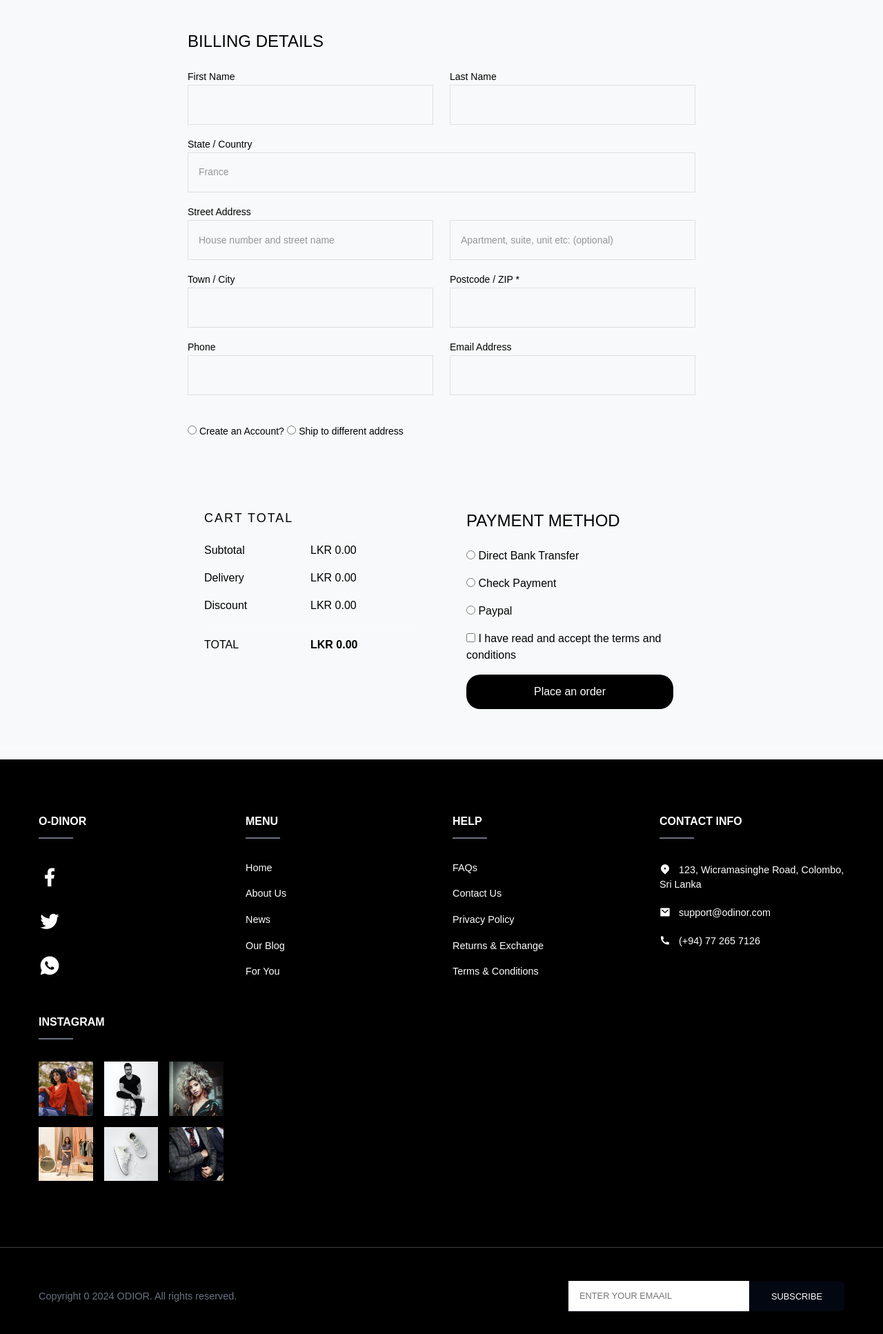
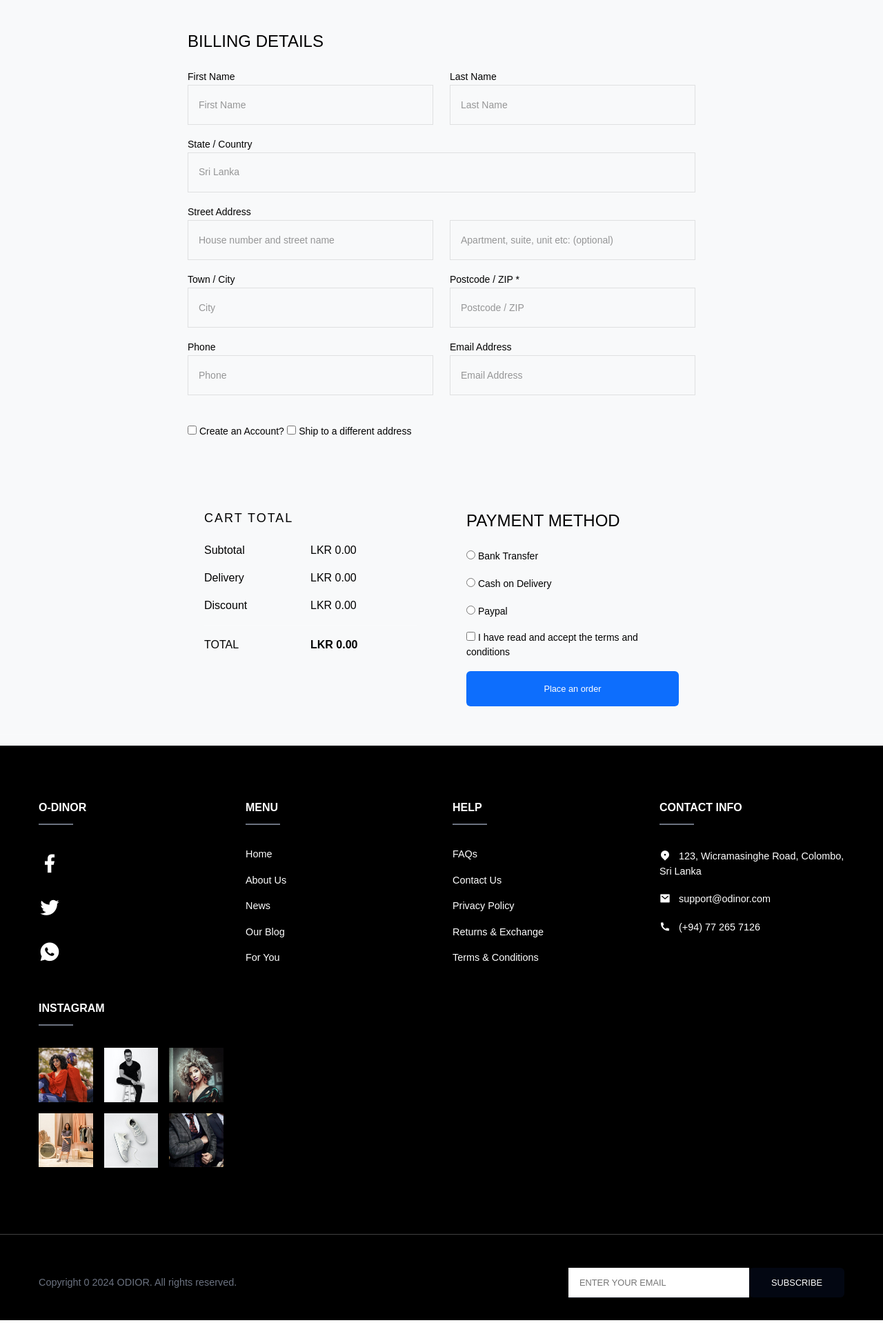
Before and after one commit to AkashMaheema/o-dinor-new, a PHP site: page /checkout.php in a window 1280 px wide. Shown: the part 504-2438 px from the top of the page at 69% size. Run offline with PHP 8.4, Linux system fonts and the light colour scheme; some libraries are stand-ins or nearby versions.

Commit message:
update check out and cart pages

```diff
--- a/o-Dinor_front/cart.php
+++ b/o-Dinor_front/cart.php
@@ -17,7 +17,7 @@
   let total = document.querySelector(".total");
 
   // Initialize the cart from local storage or an empty object
-  let listCards = JSON.parse(localStorage.getItem('cart')) || {};
+  let listCards = JSON.parse(localStorage.getItem('O-Dinor_cart')) || {};
 
   function addToCart() {
   const selectedColor = document.querySelector('input[name="color"]:checked');
@@ -114,7 +114,7 @@
 
   function saveCart() {
     // Convert the listCards object to a JSON string and save it to localStorage
-    localStorage.setItem('cart', JSON.stringify(listCards));
+    localStorage.setItem('O-Dinor_cart', JSON.stringify(listCards));
   }
 
   document.addEventListener('DOMContentLoaded', function () {
--- a/o-Dinor_front/checkout.php
+++ b/o-Dinor_front/checkout.php
@@ -1,3 +1,64 @@
+<?php
+// Include database connection
+include './configdb.php'; // Ensure this file contains the proper connection details.
+
+if ($_SERVER["REQUEST_METHOD"] == "POST") {
+  // Save Checkout Details
+  $first_name = $_POST['first_name'];
+  $last_name = $_POST['last_name'];
+  $country = $_POST['country'];
+  $street_address = $_POST['street_address'];
+  $apartment = $_POST['apartment'];
+  $city = $_POST['city'];
+  $postcode = $_POST['postcode'];
+  $phone = $_POST['phone'];
+  $email = $_POST['email'];
+  $create_account = isset($_POST['create_account']) ? 1 : 0;
+  $ship_different_address = isset($_POST['ship_different_address']) ? 1 : 0;
+  $payment_method = $_POST['payment_method'];
+  $terms_accepted = isset($_POST['terms_accepted']) ? 1 : 0;
+
+  // Insert checkout details and get the last inserted checkout_id
+  $stmt = $conn->prepare("INSERT INTO checkout_details (first_name, last_name, country, street_address, apartment, city, postcode, phone, email, create_account, ship_different_address, payment_method, terms_accepted) VALUES (?, ?, ?, ?, ?, ?, ?, ?, ?, ?, ?, ?, ?)");
+  $stmt->bind_param("sssssssssssss", $first_name, $last_name, $country, $street_address, $apartment, $city, $postcode, $phone, $email, $create_account, $ship_different_address, $payment_method, $terms_accepted);
+
+  if ($stmt->execute()) {
+    $checkout_id = $stmt->insert_id; // Get the last inserted ID for checkout
+  } else {
+    echo "Error: " . $stmt->error;
+    exit;
+  }
+
+  // Decode the cart data from POST
+  $cartData = json_decode($_POST['cart'], true);
+
+  // Insert each product in the sold_products table
+  $sold_at = date('Y-m-d H:i:s'); // Current timestamp
+  $sold_stmt = $conn->prepare("INSERT INTO sold_products (product_id, checkout_id, quantity_sold, sold_at) VALUES (?, ?, ?, ?)");
+
+  foreach ($cartData as $item) {
+    $product_id = $item['id'];
+    $quantity_sold = $item['quantity'];
+
+    // Bind the parameters for the current product
+    $sold_stmt->bind_param("iiis", $product_id, $checkout_id, $quantity_sold, $sold_at);
+
+    // Execute and check for errors
+    if (!$sold_stmt->execute()) {
+      echo "Error inserting product ID $product_id: " . $sold_stmt->error;
+      exit;
+    }
+  }
+
+  // Close statements and connection
+  $stmt->close();
+  $sold_stmt->close();
+  $conn->close();
+
+  echo "Order and products saved successfully!";
+}
+?>
+
 <!DOCTYPE html>
 <html lang="en">
 
@@ -29,20 +90,20 @@
   <section>
     <div class="container">
       <div class="row justify-content-center">
-        <div class="col-xl-8 ">
-          <form action="#" class="billing-form">
+        <div class="col-xl-8">
+          <form id="checkout-form" class="billing-form" method="post">
             <h3 class="mb-4 billing-heading">Billing Details</h3>
             <div class="row align-items-end">
               <div class="col-md-6">
                 <div class="form-group">
                   <label for="firstname">First Name</label>
-                  <input type="text" class="form-control" placeholder="" />
+                  <input type="text" class="form-control" name="first_name" placeholder="First Name" required />
                 </div>
               </div>
               <div class="col-md-6">
                 <div class="form-group">
                   <label for="lastname">Last Name</label>
-                  <input type="text" class="form-control" placeholder="" />
+                  <input type="text" class="form-control" name="last_name" placeholder="Last Name" required />
                 </div>
               </div>
               <div class="w-100"></div>
@@ -53,13 +114,14 @@
                     <div class="icon">
                       <span class="ion-ios-arrow-down"></span>
                     </div>
-                    <select name="" id="" class="form-control">
-                      <option value="">France</option>
-                      <option value="">Italy</option>
-                      <option value="">Philippines</option>
-                      <option value="">South Korea</option>
-                      <option value="">Hongkong</option>
-                      <option value="">Japan</option>
+                    <select name="country" class="form-control" required>
+                      <option value="SriLanka">Sri Lanka</option>
+                      <option value="France">France</option>
+                      <option value="Italy">Italy</option>
+                      <option value="Philippines">Philippines</option>
+                      <option value="South Korea">South Korea</option>
+                      <option value="Hongkong">Hongkong</option>
+                      <option value="Japan">Japan</option>
                     </select>
                   </div>
                 </div>
@@ -68,57 +130,58 @@
               <div class="col-md-6">
                 <div class="form-group">
                   <label for="streetaddress">Street Address</label>
-                  <input type="text" class="form-control" placeholder="House number and street name" />
+                  <input type="text" class="form-control" name="street_address"
+                    placeholder="House number and street name" required />
                 </div>
               </div>
               <div class="col-md-6">
                 <div class="form-group">
-                  <input type="text" class="form-control" placeholder="Apartment, suite, unit etc: (optional)" />
+                  <input type="text" class="form-control" name="apartment"
+                    placeholder="Apartment, suite, unit etc: (optional)" />
                 </div>
               </div>
               <div class="w-100"></div>
               <div class="col-md-6">
                 <div class="form-group">
                   <label for="towncity">Town / City</label>
-                  <input type="text" class="form-control" placeholder="" />
+                  <input type="text" class="form-control" name="city" placeholder="City" required />
                 </div>
               </div>
               <div class="col-md-6">
                 <div class="form-group">
                   <label for="postcodezip">Postcode / ZIP *</label>
-                  <input type="text" class="form-control" placeholder="" />
+                  <input type="text" class="form-control" name="postcode" placeholder="Postcode / ZIP" required />
                 </div>
               </div>
               <div class="w-100"></div>
               <div class="col-md-6">
                 <div class="form-group">
                   <label for="phone">Phone</label>
-                  <input type="text" class="form-control" placeholder="" />
+                  <input type="text" class="form-control" name="phone" placeholder="Phone" required />
                 </div>
               </div>
               <div class="col-md-6">
                 <div class="form-group">
                   <label for="emailaddress">Email Address</label>
-                  <input type="text" class="form-control" placeholder="" />
+                  <input type="email" class="form-control" name="email" placeholder="Email Address" required />
                 </div>
               </div>
               <div class="w-100"></div>
               <div class="col-md-12">
                 <div class="form-group mt-4">
                   <div class="radio">
-                    <label class="mr-3"><input type="radio" name="optradio" /> Create an
-                      Account?
-                    </label>
-                    <label><input type="radio" name="optradio" /> Ship to
-                      different address</label>
+                    <label class="mr-3"><input type="checkbox" name="create_account" value="1" /> Create an
+                      Account?</label>
+                    <label><input type="checkbox" name="ship_different_address" value="1" /> Ship to a different
+                      address</label>
                   </div>
                 </div>
               </div>
             </div>
-          </form>
+
             <!-- END -->
 
-          <div class="row mt-5 pt-3 d-flex cart_calucatation">
+            <div class="row mt-5 pt-3 d-flex cart_calculation">
               <div class="col-md-6 d-flex">
                 <div class="cart-detail cart-total bg-light p-3 p-md-4">
                   <h3 class="billing-heading mb-4">Cart Total</h3>
@@ -147,23 +210,23 @@
                   <div class="form-group">
                     <div class="col-md-12">
                       <div class="radio">
-                      <label><input type="radio" name="optradio" class="mr-2" />
-                        Direct Bank Transfer</label>
+                        <label><input type="radio" name="payment_method" value="bank" class="mr-2" required /> Bank
+                          Transfer</label>
                       </div>
                     </div>
                   </div>
                   <div class="form-group">
                     <div class="col-md-12">
                       <div class="radio">
-                      <label><input type="radio" name="optradio" class="mr-2" />
-                        Check Payment</label>
+                        <label><input type="radio" name="payment_method" value="cod" class="mr-2" required /> Cash on
+                          Delivery</label>
                       </div>
                     </div>
                   </div>
                   <div class="form-group">
                     <div class="col-md-12">
                       <div class="radio">
-                      <label><input type="radio" name="optradio" class="mr-2" />
+                        <label><input type="radio" name="payment_method" value="paypal" class="mr-2" required />
                           Paypal</label>
                       </div>
                     </div>
@@ -171,42 +234,23 @@
                   <div class="form-group">
                     <div class="col-md-12">
                       <div class="checkbox">
-                      <label><input type="checkbox" value="" class="mr-2" /> I
-                        have read and accept the terms and conditions</label>
+                        <label><input type="checkbox" name="terms_accepted" value="1" class="mr-2" required /> I have
+                          read
+                          and accept the terms and conditions</label>
                       </div>
                     </div>
                   </div>
-                <p>
-                  <a href="#" class="order-button" id="order-btn">Place an order</a>
-                </p>
+                  <button id="checkout-button" type="submit" class="btn btn-primary py-3 px-4"
+                    form="checkout-form">Place
+                    an order</button>
                 </div>
               </div>
             </div>
+          </form>
         </div>
-        <!-- .col-md-8 -->
       </div>
     </div>
   </section>
-  <?php include 'footer.php'; ?>
-
-  <script src="js/jquery.min.js"></script>
-  <script src="js/jquery-migrate-3.0.1.min.js"></script>
-  <script src="js/popper.min.js"></script>
-  <script src="js/bootstrap.min.js"></script>
-  <script src="js/jquery.easing.1.3.js"></script>
-  <script src="js/jquery.waypoints.min.js"></script>
-  <script src="js/jquery.stellar.min.js"></script>
-  <script src="js/owl.carousel.min.js"></script>
-  <script src="js/jquery.magnific-popup.min.js"></script>
-  <script src="js/aos.js"></script>
-  <script src="js/jquery.animateNumber.min.js"></script>
-  <script src="js/bootstrap-datepicker.js"></script>
-  <script src="js/scrollax.min.js"></script>
-  <script
-    src="https://maps.googleapis.com/maps/api/js?key=YOUR_GOOGLE_MAPS_API_KEY&sensor=false"></script>
-  <script src="js/google-map.js"></script>
-  <script src="js/main.js"></script>
-
   <script>
     function loadCheckoutDetails() {
       document.getElementById('checkout-subtotal').textContent = localStorage.getItem('cartSubtotal') || 'LKR 0.00';
@@ -214,18 +258,47 @@
       document.getElementById('checkout-discount').textContent = localStorage.getItem('cartDiscount') || 'LKR 0.00';
       document.getElementById('checkout-total').textContent = localStorage.getItem('cartTotal') || 'LKR 0.00';
     }
+    document.addEventListener('DOMContentLoaded', function () {
+      loadCheckoutDetails();
 
-    document.addEventListener('DOMContentLoaded', loadCheckoutDetails);
+      const checkoutForm = document.getElementById('checkout-form');
 
-    // Clear cart data from localStorage after placing the order
-    document.getElementById('order-btn').addEventListener('click', function () {
+      checkoutForm.addEventListener('submit', function (e) {
+        e.preventDefault();
+
+        const termsAccepted = document.querySelector('input[name="terms_accepted"]').checked;
+
+        if (!termsAccepted) {
+          alert('Please accept the terms and conditions to proceed.');
+          return; // Stop form submission
+        }
+        else {
+          const formData = new FormData(checkoutForm);
+
+          // Add cart data to FormData
+          let cartData = JSON.parse(localStorage.getItem('O-Dinor_cart')) || {};
+          formData.append('O-Dinor_cart', JSON.stringify(cartData));
+
+          // Submit form data using Fetch API
+          fetch('checkout.php', {
+            method: 'POST',
+            body: formData
+          })
+            .then(response => response.text())
+            .then(data => {
+              localStorage.removeItem('O-Dinor_cart');
               localStorage.removeItem('cartSubtotal');
               localStorage.removeItem('cartDelivery');
               localStorage.removeItem('cartDiscount');
               localStorage.removeItem('cartTotal');
-      alert('Order placed successfully!'); // Add your order processing logic here
+            })
+            .catch(error => console.error('Error:', error));
+        }
+
+      });
     });
   </script>
+  <?php include 'footer.php'; ?>
 </body>
 
 </html>
--- a/o-Dinor_front/footer.php
+++ b/o-Dinor_front/footer.php
@@ -82,7 +82,7 @@
         </div>
         <div class="footer__form">
             <form>
-                <input type="text" placeholder="ENTER YOUR EMAAIL">
+                <input type="text" placeholder="ENTER YOUR EMAIL">
                 <button class="btn" type="submit">SUBSCRIBE</button>
             </form>
         </div>
--- a/o-Dinor_front/main_cart.php
+++ b/o-Dinor_front/main_cart.php
@@ -85,7 +85,7 @@
   <script src="https://cdn.jsdelivr.net/npm/bootstrap@5.3.3/dist/js/bootstrap.min.js"></script>
   <script>
     // Retrieve the cart data from local storage
-    let cartData = JSON.parse(localStorage.getItem('cart')) || {};
+    let cartData = JSON.parse(localStorage.getItem('O-Dinor_cart')) || {};
     const DELIVERY_PRICE = 2000; // Fixed delivery price
 
     // Display cart items in the list
```
Also changed, not shown: o-Dinor_front/css/detail.css (+6 -13 lines), o-Dinor_front/detail.php (+18 -13 lines), o-Dinor_back/uploads/66d60dcc44d10.jpg (added). Lines whose indentation alone changed are shown as unchanged.
